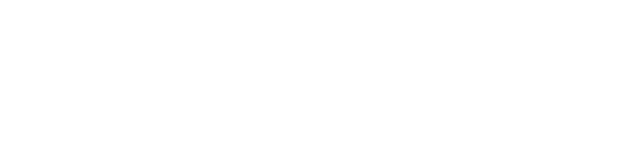
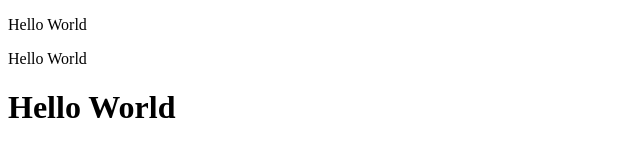
Before and after one commit to azar-barfipour/JSsamples, a plain HTML site: page 2021-09/creatingDomeNode/index.html in a window 1280 px wide. Shown: the whole page, without its empty margins (0-640 px from the left). Drawn offline with Linux system fonts and the light colour scheme.

Commit message:
update function

```diff
--- a/2021-09/creatingDomeNode/index.html
+++ b/2021-09/creatingDomeNode/index.html
@@ -7,6 +7,7 @@
     <title>Document</title>
   </head>
   <body>
-    <script src="./script.js"></script>
+    <div id="main"></div>
+    <script src="script.js"></script>
   </body>
 </html>
--- a/2021-09/creatingDomeNode/script.js
+++ b/2021-09/creatingDomeNode/script.js
@@ -0,0 +1,21 @@
+//old approch
+let p1=document.createElement('p');
+let text= document.createTextNode('Hello World');
+p1.appendChild(text);
+
+let main=document.getElementById('main')
+main.appendChild(p1);
+
+//new approch
+let p2=document.createElement('p');
+p2.textContent='Hello World';
+main.appendChild(p2);
+
+//function approch
+function createElement(tag,text){
+    let element=document.createElement(tag);
+    element.textContent=text;
+    return element;
+}
+let header=createElement('h1','Hello World');
+main.appendChild(header);
```
